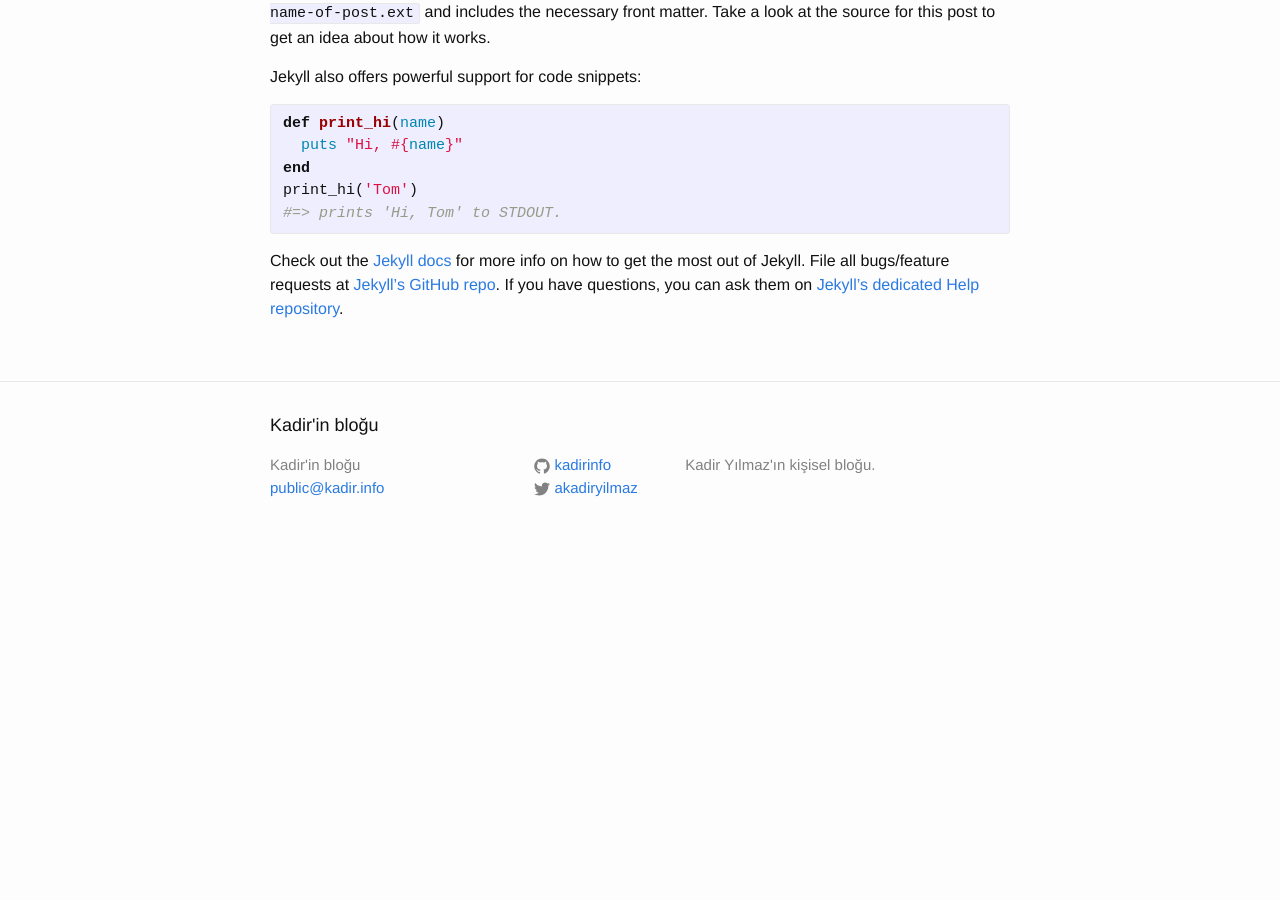
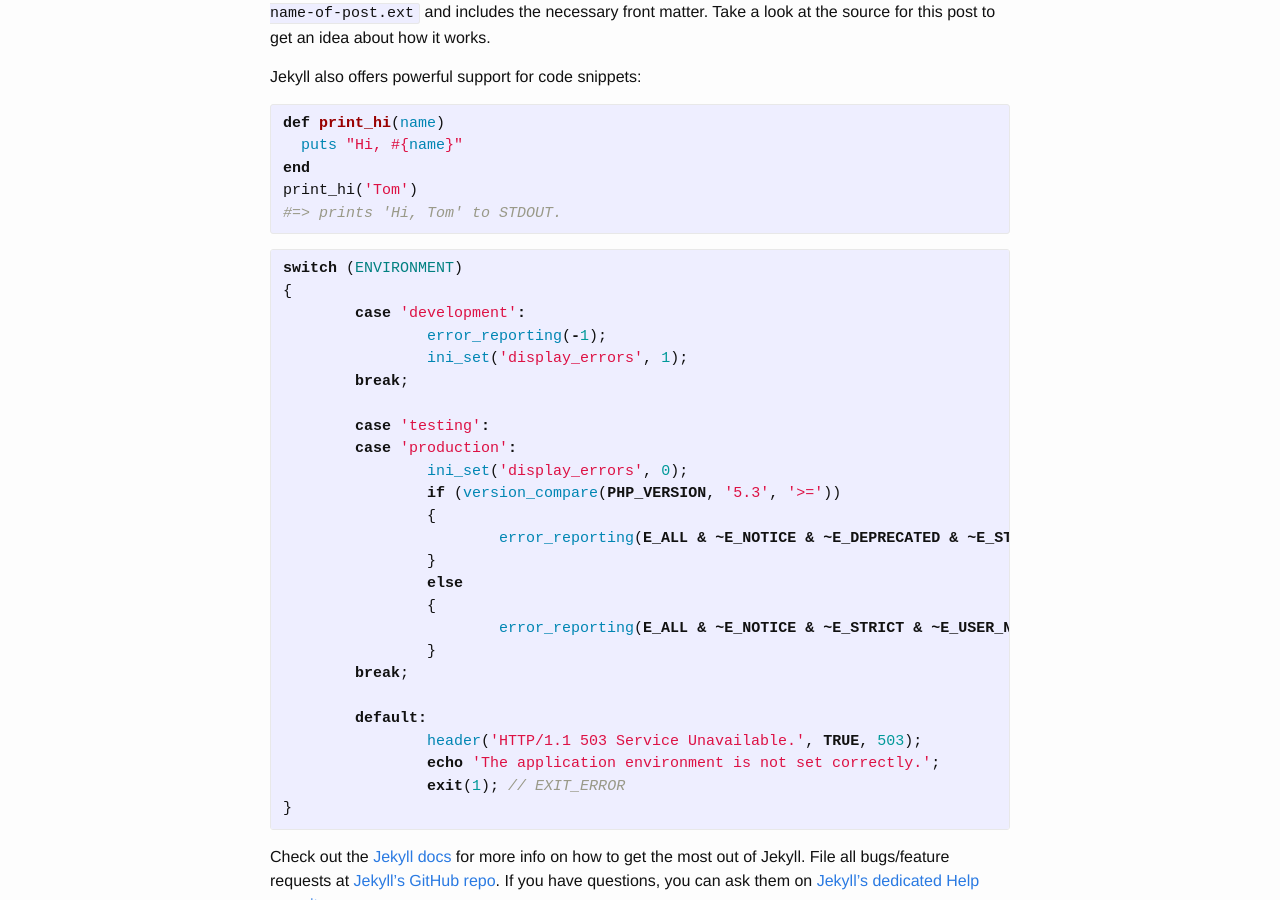
Before and after one commit to kadirinfo/kadirinfo.github.io, a Jekyll site: the page built from _posts/2015-06-25-welcome-to-jekyll.markdown, in a window 1280 px wide and 900 px high, scrolled down 317 px. Built offline with Jekyll 4.4.1, drawn with Linux system fonts in a browser that asks for light colours; before the commit the page ends 900 px from its top, so only the background shows below that.

Commit message:
php code highlight

```diff
--- a/_posts/2015-06-25-welcome-to-jekyll.markdown
+++ b/_posts/2015-06-25-welcome-to-jekyll.markdown
@@ -18,6 +18,35 @@ print_hi('Tom')
 #=> prints 'Hi, Tom' to STDOUT.
 {% endhighlight %}
 
+
+{% highlight php %}
+switch (ENVIRONMENT)
+{
+	case 'development':
+		error_reporting(-1);
+		ini_set('display_errors', 1);
+	break;
+
+	case 'testing':
+	case 'production':
+		ini_set('display_errors', 0);
+		if (version_compare(PHP_VERSION, '5.3', '>='))
+		{
+			error_reporting(E_ALL & ~E_NOTICE & ~E_DEPRECATED & ~E_STRICT & ~E_USER_NOTICE & ~E_USER_DEPRECATED);
+		}
+		else
+		{
+			error_reporting(E_ALL & ~E_NOTICE & ~E_STRICT & ~E_USER_NOTICE);
+		}
+	break;
+
+	default:
+		header('HTTP/1.1 503 Service Unavailable.', TRUE, 503);
+		echo 'The application environment is not set correctly.';
+		exit(1); // EXIT_ERROR
+}
+{% endhighlight %}
+
 Check out the [Jekyll docs][jekyll] for more info on how to get the most out of Jekyll. File all bugs/feature requests at [Jekyll’s GitHub repo][jekyll-gh]. If you have questions, you can ask them on [Jekyll’s dedicated Help repository][jekyll-help].
 
 [jekyll]:      http://jekyllrb.com
```
